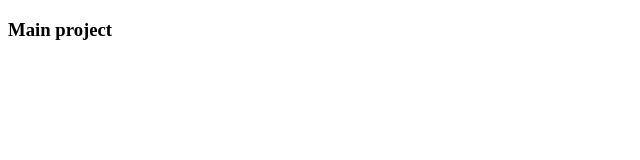
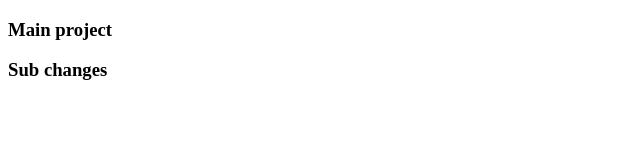
Before and after one commit to harsha6133/project_main, a plain HTML site: page index.html in a window 1280 px wide. Shown: the whole page, without its empty margins (0-640 px from the left). Drawn offline with Linux system fonts and the light colour scheme.

Commit message:
sub project

```diff
--- a/index.html
+++ b/index.html
@@ -7,5 +7,6 @@
 </head>
 <body>
     <h3>Main project</h3>
+    <h3>Sub changes </h3>
 </body>
 </html>
```
